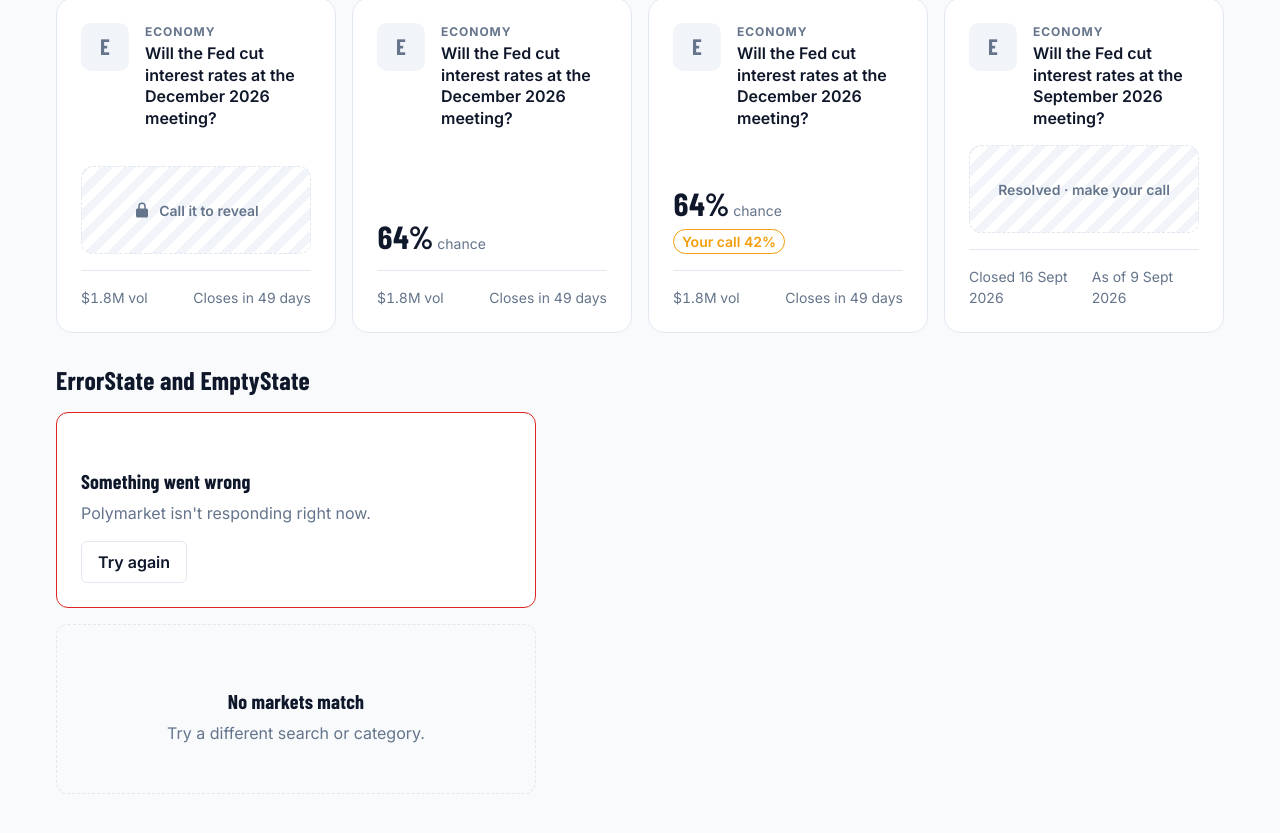
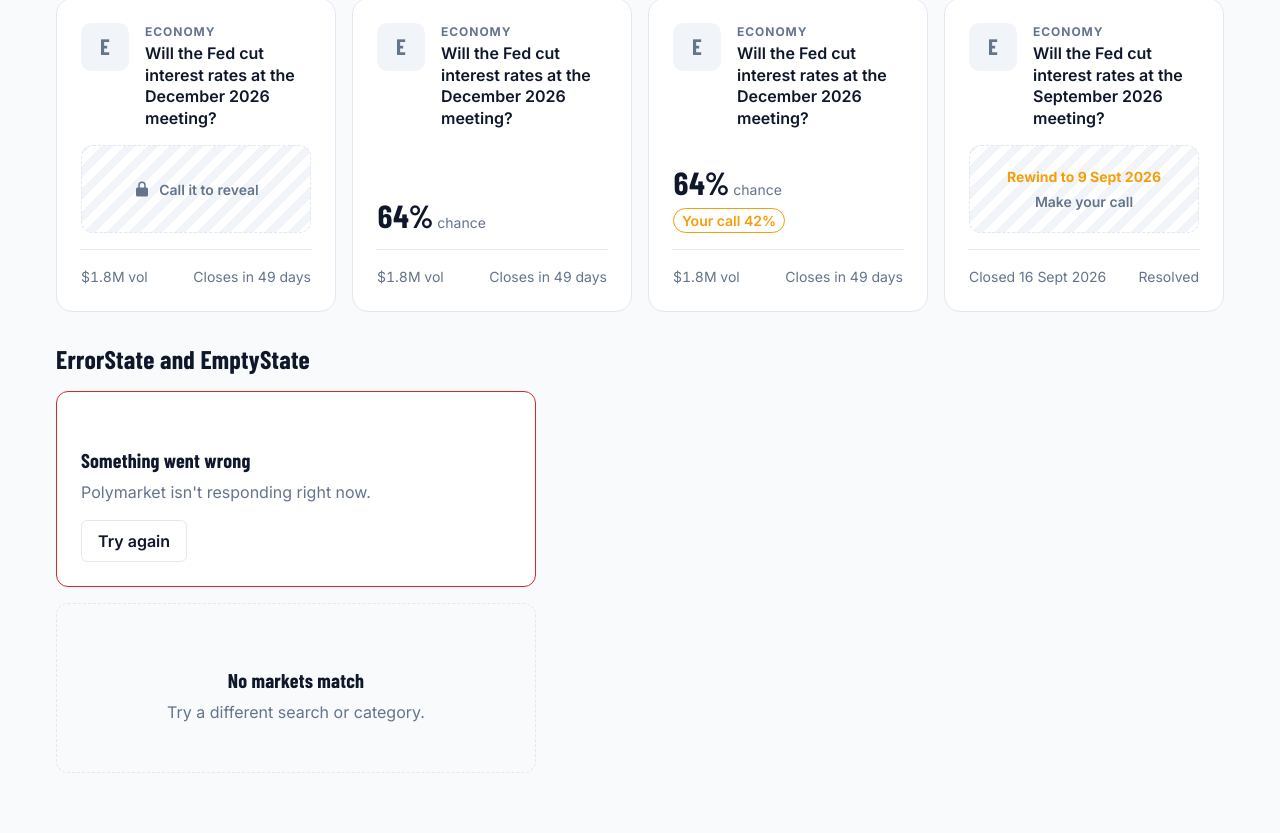
Before and after one commit to williskipsjr/outcomex, a React (Vite) app in the folder client/: page /kit in a window 1280 px wide. Shown: the part 1058-1891 px from the top of the page. Built offline with nearby package versions, Linux system fonts and the light colour scheme.

Commit message:
feat(practice): show the rewind date on practice cards

```diff
--- a/client/src/features/dashboard/MarketCard.css
+++ b/client/src/features/dashboard/MarketCard.css
@@ -157,3 +157,18 @@
   color: var(--color-muted);
   font-size: var(--font-size-sm);
 }
+
+/* Practice cards: "Rewind to <date>" on top, the call to action below */
+.market-card__hidden--practice {
+  flex-direction: column;
+  gap: var(--space-1);
+}
+
+.market-card__rewind {
+  color: var(--color-you);
+  font-weight: 700;
+}
+
+.market-card__meta span {
+  white-space: nowrap;
+}
--- a/client/src/features/dashboard/MarketCard.jsx
+++ b/client/src/features/dashboard/MarketCard.jsx
@@ -75,8 +75,9 @@ export default function MarketCard({ market, variant, call = null }) {
         )}
 
         {isPractice && (
-          <div className="market-card__hidden">
-            <span>Resolved · make your call</span>
+          <div className="market-card__hidden market-card__hidden--practice">
+            <span className="market-card__rewind">Rewind to {formatDate(market.asOfDate)}</span>
+            <span>Make your call</span>
           </div>
         )}
 
@@ -104,7 +105,7 @@ export default function MarketCard({ market, variant, call = null }) {
         {isPractice ? (
           <>
             <span>Closed {formatDate(market.closedDate)}</span>
-            <span>As of {formatDate(market.asOfDate)}</span>
+            <span>Resolved</span>
           </>
         ) : (
           <>
```
